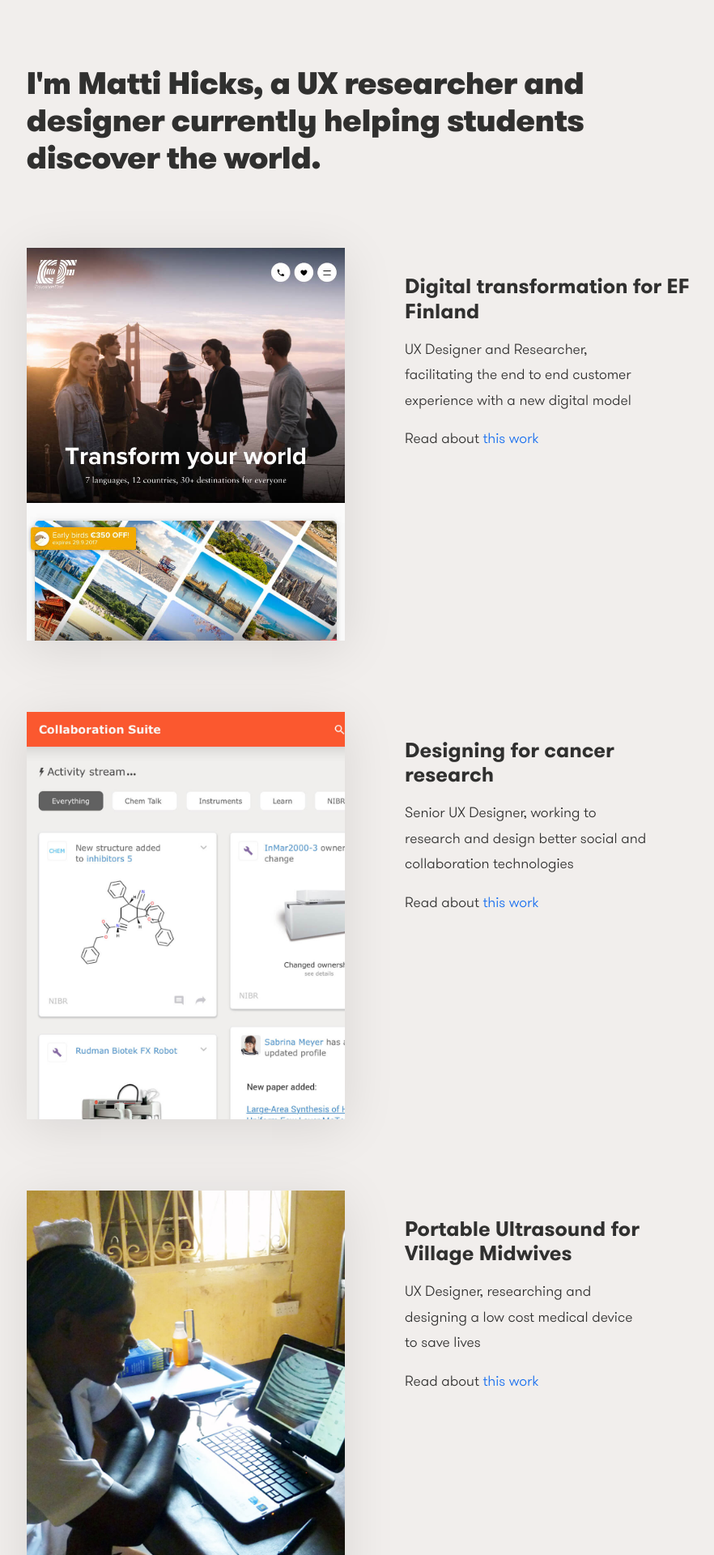
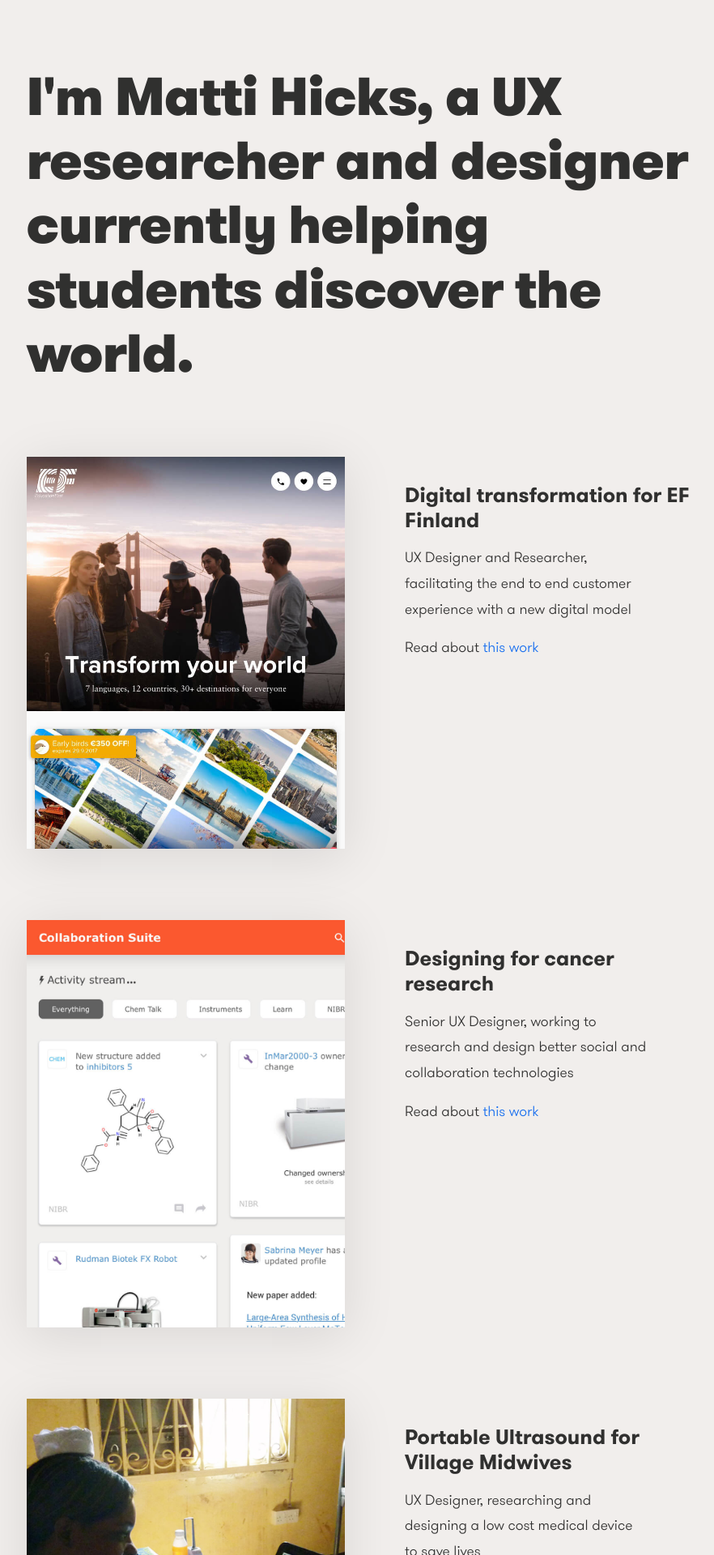
Before and after one commit to mattihicks/mattihicks, a Jekyll site: the page built from index.md, in a window 1280 px wide. Shown: the top 1920 px of the page at 81% size, without its empty margins (197-1079 px from the left). Built offline with Jekyll 4.4.1, drawn with Linux system fonts in a browser that asks for light colours.

Commit message:
fixed font size intro

```diff
--- a/_sass/_base.scss
+++ b/_sass/_base.scss
@@ -43,7 +43,7 @@ ul, ol, dl, figure,
 .intro {
     font-family: $intro-font-family;
     font-size: 3.55556rem;
-    font-size: 3vw;
+    font-size: 4.125rem;
     line-height: 4.44444rem;
     line-height: 1.2;
     letter-spacing: -0.015em;
```
